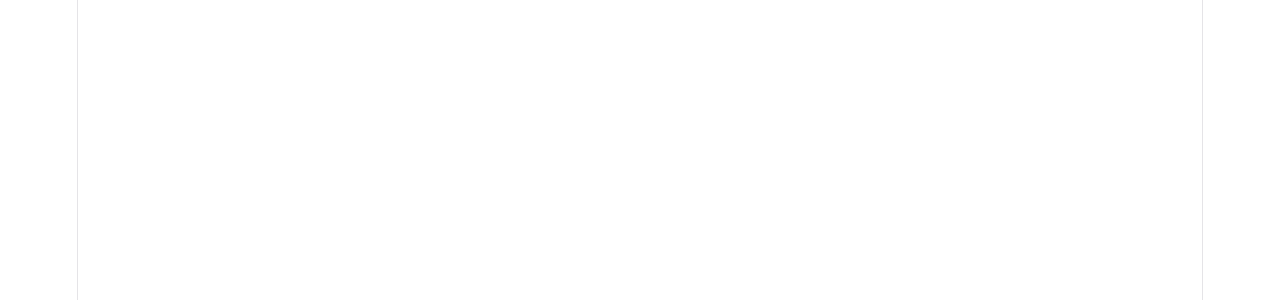
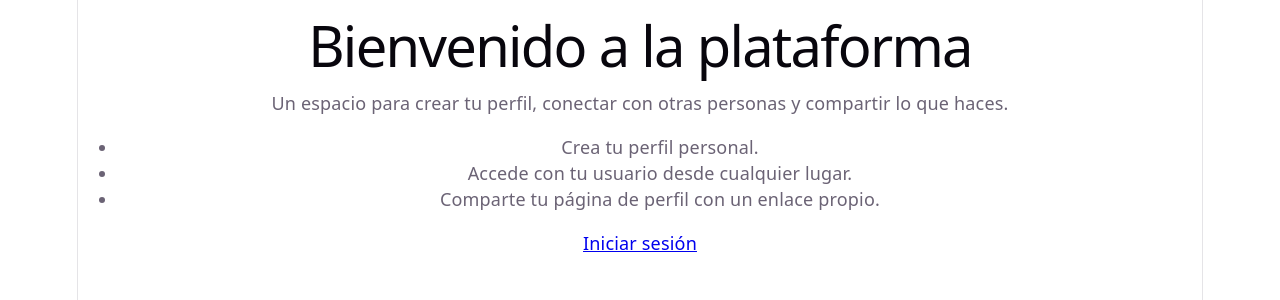
Before and after one commit to diegod117/laboratorio-1-pda, a React (Vite) app in the folder react-main/: page / in a window 1280 px wide. Shown: the top 300 px of the page. Built offline with nearby package versions, Linux system fonts and the light colour scheme.

Commit message:
Agrega Landing page informativa con enlace a /login
Co-Authored-By: Claude Opus 5.5 <noreply@anthropic.com>

```diff
--- a/react-main/src/pages/Landing.tsx
+++ b/react-main/src/pages/Landing.tsx
@@ -1,5 +1,21 @@
+import { Link } from 'react-router-dom'
+
 function Landing() {
-  return <></>
+  return (
+    <main>
+      <h1>Bienvenido a la plataforma</h1>
+      <p>
+        Un espacio para crear tu perfil, conectar con otras personas y
+        compartir lo que haces.
+      </p>
+      <ul>
+        <li>Crea tu perfil personal.</li>
+        <li>Accede con tu usuario desde cualquier lugar.</li>
+        <li>Comparte tu página de perfil con un enlace propio.</li>
+      </ul>
+      <Link to="/login">Iniciar sesión</Link>
+    </main>
+  )
 }
 
 export default Landing
```
